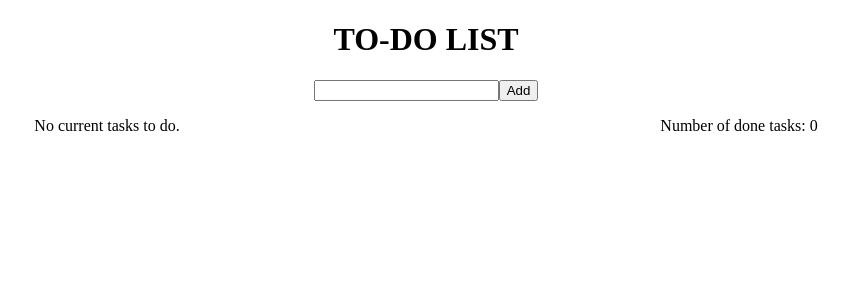
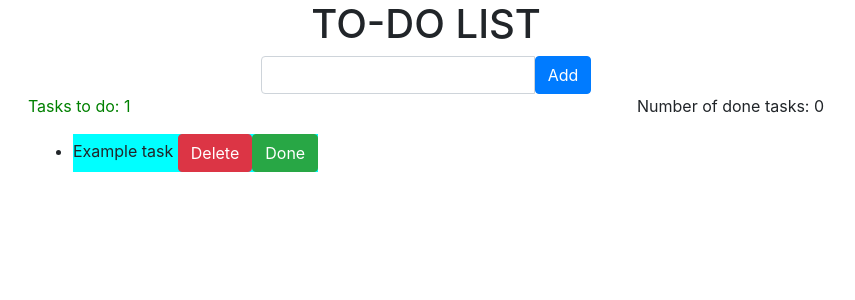
Before and after one commit to AreXe/TodolistAngular, an Angular app: page / in a window 1280 px wide. Shown: the top 300 px of the page, without its empty margins (214-1069 px from the left). Built offline with nearby package versions, Linux system fonts and the light colour scheme.

Commit message:
Create TaskService instead of data binding

```diff
--- a/angular.json
+++ b/angular.json
@@ -23,7 +23,8 @@
               "src/assets"
             ],
             "styles": [
-              "src/styles.css"
+              "src/styles.css",
+              "./node_modules/bootstrap/dist/css/bootstrap.min.css"
             ],
             "scripts": []
           },
--- a/package.json
+++ b/package.json
@@ -19,6 +19,7 @@
     "@angular/platform-browser": "~8.0.0",
     "@angular/platform-browser-dynamic": "~8.0.0",
     "@angular/router": "~8.0.0",
+    "bootstrap": "^4.3.1",
     "rxjs": "~6.4.0",
     "tslib": "^1.9.0",
     "zone.js": "~0.9.1"
--- a/src/app/add-task/add-task.component.html
+++ b/src/app/add-task/add-task.component.html
@@ -1,4 +1,4 @@
-<div>
-  <input [(ngModel)]="newTask">
-  <button (click)="add()">Add</button>
+<div class="input-group">
+  <input type="text" class="form-control" [(ngModel)]="newTask">
+  <button type="button" class="btn btn-primary" (click)="add()">Add</button>
 </div>
--- a/src/app/add-task/add-task.component.ts
+++ b/src/app/add-task/add-task.component.ts
@@ -1,4 +1,5 @@
-import {Component, EventEmitter, OnInit, Output} from '@angular/core';
+import {Component, OnInit} from '@angular/core';
+import {TasksService} from '../services/tasks.service';
 
 @Component({
   selector: 'app-add-task',
@@ -9,16 +10,14 @@ export class AddTaskComponent implements OnInit {
 
   newTask: string;
 
-  @Output()
-  emitTask = new EventEmitter<string>();
-
-  constructor() { }
+  constructor(private tasksService: TasksService) {
+  }
 
   ngOnInit() {
   }
 
-  add(){
-    this.emitTask.emit(this.newTask);
+  add() {
+    this.tasksService.add(this.newTask);
     this.newTask = '';
   }
 
--- a/src/app/app.component.html
+++ b/src/app/app.component.html
@@ -6,16 +6,16 @@
 
 <div>
   <div class="container">
-    <app-add-task (emitTask)="add($event)"></app-add-task>
+    <app-add-task></app-add-task>
   </div>
 
   <div class="container">
     <div>
-      <app-todo-task [tasksList]="tasksList" (emitDone)="done($event)" (emitRemove)="remove($event)"></app-todo-task>
+      <app-todo-task></app-todo-task>
     </div>
 
     <div>
-      <app-done-task [doneTasksList]="doneTasksList"></app-done-task>
+      <app-done-task></app-done-task>
     </div>
   </div>
 </div>
--- a/src/app/app.component.ts
+++ b/src/app/app.component.ts
@@ -7,19 +7,4 @@ import { Component } from '@angular/core';
 })
 export class AppComponent {
   title = 'To-do list';
-  tasksList: Array<string> = [];
-  doneTasksList: Array<string> = [];
-
-  add(task: string) {
-    this.tasksList.push(task);
-  }
-
-  remove(task: string) {
-    this.tasksList = this.tasksList.filter(e => e !== task);
-  }
-
-  done(task: string) {
-    this.doneTasksList.push(task);
-    this.remove(task);
-  }
 }
--- a/src/app/app.module.ts
+++ b/src/app/app.module.ts
@@ -6,6 +6,7 @@ import { FormsModule } from '@angular/forms';
 import { AddTaskComponent } from './add-task/add-task.component';
 import { TodoTaskComponent } from './todo-task/todo-task.component';
 import { DoneTaskComponent } from './done-task/done-task.component';
+import {TasksService} from './services/tasks.service';
 
 @NgModule({
   declarations: [
@@ -18,7 +19,7 @@ import { DoneTaskComponent } from './done-task/done-task.component';
     BrowserModule,
     FormsModule
   ],
-  providers: [],
+  providers: [TasksService],
   bootstrap: [AppComponent]
 })
 export class AppModule { }
--- a/src/app/done-task/done-task.component.ts
+++ b/src/app/done-task/done-task.component.ts
@@ -1,4 +1,5 @@
-import {Component, Input, OnInit} from '@angular/core';
+import {Component, OnInit} from '@angular/core';
+import {TasksService} from '../services/tasks.service';
 
 @Component({
   selector: 'app-done-task',
@@ -7,10 +8,13 @@ import {Component, Input, OnInit} from '@angular/core';
 })
 export class DoneTaskComponent implements OnInit {
 
-  @Input()
   doneTasksList: Array<string> = [];
 
-  constructor() { }
+  constructor(private tasksService: TasksService) {
+    this.tasksService.getTasksDoneObs().subscribe((tasks: Array<string>) => {
+      this.doneTasksList = tasks;
+    });
+  }
 
   ngOnInit() {
   }
--- /dev/null
+++ b/src/app/services/tasks.service.ts
@@ -0,0 +1,40 @@
+import {Injectable} from '@angular/core';
+import {BehaviorSubject, Observable} from 'rxjs';
+
+@Injectable()
+export class TasksService {
+  private tasksList: Array<string> = [];
+  private doneTasksList: Array<string> = [];
+
+  private tasksListObs = new BehaviorSubject<Array<string>>(this.tasksList);
+  private tasksDoneObs = new BehaviorSubject<Array<string>>(this.doneTasksList);
+
+  constructor() {
+    this.tasksList = ['Example task'];
+    this.tasksListObs.next(this.tasksList);
+  }
+
+  add(task: string) {
+    this.tasksList.push(task);
+    this.tasksListObs.next(this.tasksList);
+  }
+
+  remove(task: string) {
+    this.tasksList = this.tasksList.filter(e => e !== task);
+    this.tasksListObs.next(this.tasksList);
+  }
+
+  done(task: string) {
+    this.doneTasksList.push(task);
+    this.remove(task);
+    this.tasksDoneObs.next(this.doneTasksList);
+  }
+
+  getTasksListObs(): Observable<Array<string>> {
+    return this.tasksListObs.asObservable();
+  }
+
+  getTasksDoneObs(): Observable<Array<string>> {
+    return this.tasksDoneObs.asObservable();
+  }
+}
--- a/src/app/todo-task/todo-task.component.css
+++ b/src/app/todo-task/todo-task.component.css
@@ -0,0 +1,14 @@
+li {
+  background: lightgray;
+  margin: 5px;
+}
+
+.odd-li {
+  background: lavender;
+  margin: 5px;
+}
+
+.last-li {
+  background: cyan;
+  margin: 5px;
+}
--- a/src/app/todo-task/todo-task.component.html
+++ b/src/app/todo-task/todo-task.component.html
@@ -1,9 +1,10 @@
 <ng-container *ngIf="tasksList.length > 0; else noTask">
+  <p [ngStyle]="{color: getColor()}">Tasks to do: {{tasksList.length}}</p>
   <ul>
-    <li *ngFor="let task of tasksList">
+    <li *ngFor="let task of tasksList; let odd = odd" [ngClass]="{'odd-li': odd, 'last-li': tasksList.length === 1}">
       {{task}}
-      <button (click)="remove(task)">Delete</button>
-      <button (click)="done(task)">Done</button>
+      <button type="button" class="btn btn-danger" (click)="remove(task)">Delete</button>
+      <button type="button" class="btn btn-success" (click)="done(task)">Done</button>
     </li>
   </ul>
 </ng-container>
--- a/src/app/todo-task/todo-task.component.ts
+++ b/src/app/todo-task/todo-task.component.ts
@@ -1,4 +1,5 @@
-import {Component, EventEmitter, Input, OnInit, Output} from '@angular/core';
+import {Component, OnInit} from '@angular/core';
+import {TasksService} from '../services/tasks.service';
 
 @Component({
   selector: 'app-todo-task',
@@ -7,24 +8,26 @@ import {Component, EventEmitter, Input, OnInit, Output} from '@angular/core';
 })
 export class TodoTaskComponent implements OnInit {
 
-  @Input()
   tasksList = [];
-  @Output()
-  emitDone = new EventEmitter<string>();
-  @Output()
-  emitRemove = new EventEmitter<string>();
 
-  constructor() { }
+  constructor(private tasksService: TasksService) {
+    this.tasksService.getTasksListObs().subscribe((tasks: Array<string>) => {
+      this.tasksList = tasks;
+    });
+  }
 
   ngOnInit() {
   }
 
-  remove(task: string){
-    this.emitRemove.emit(task);
+  remove(task: string) {
+    this.tasksService.remove(task);
   }
 
-  done(task: string){
-    this.emitDone.emit(task);
+  done(task: string) {
+    this.tasksService.done(task);
   }
 
+  getColor(): string {
+    return this.tasksList.length >= 5 ? 'red' : 'green';
+  }
 }
```
Also changed, not shown: 1 other file (tests, documents, lock files or other folders).
